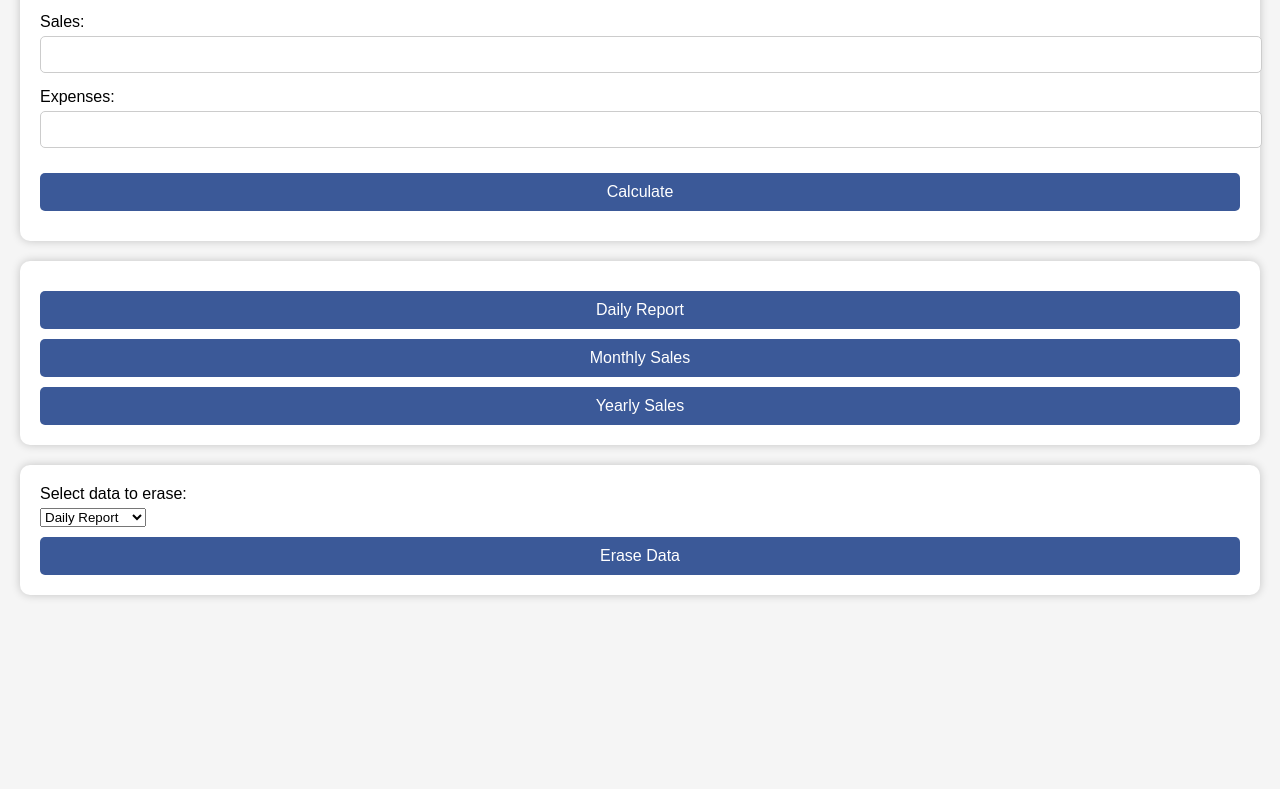
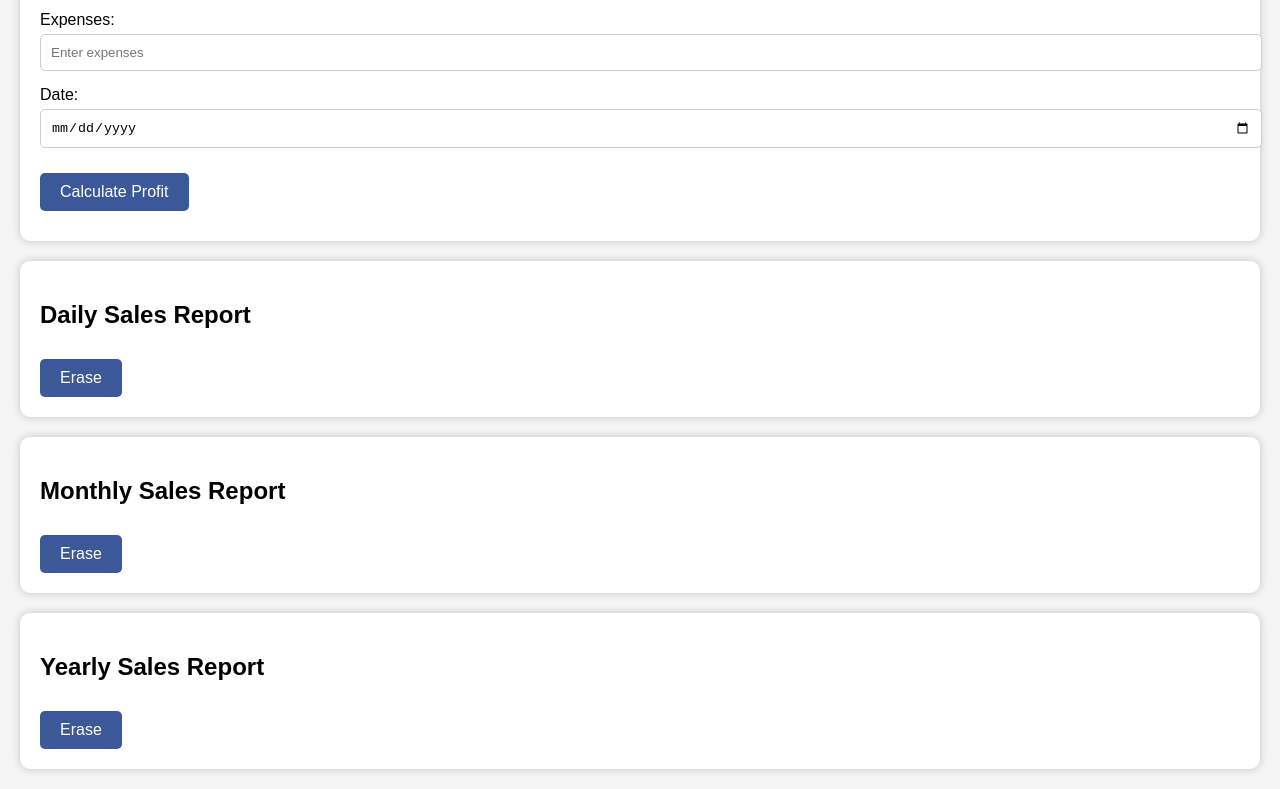
Before and after one commit to yuzithzu/King-Juice, a plain HTML site: page sales-report.html in a window 1280 px wide. Shown: the part 181-970 px from the top of the page. Before the commit the page ends 800 px from the top, so only its background shows below. Drawn offline with Linux system fonts and the light colour scheme.

Commit message:
Update sales-report.html

```diff
--- a/sales-report.html
+++ b/sales-report.html
@@ -12,8 +12,6 @@
     font-family: Arial, sans-serif;
     background-color: #F5F5F5;
   }
-
-  /* Header Styles */
   .header {
     text-align: center;
     padding: 20px;
@@ -24,7 +22,6 @@
     margin: 0;
     font-size: 2rem;
   }
-
   /* Content Styles */
   .content {
     padding: 20px;
@@ -45,7 +42,6 @@
     border-radius: 5px;
   }
   .content button {
-    width: 100%; /* Full width on mobile */
     padding: 10px 20px;
     background-color: #3B5998;
     color: white;
@@ -63,7 +59,6 @@
     margin-top: 10px;
     font-size: 1.2rem;
   }
-
   /* Table Styles */
   table {
     width: 100%;
@@ -75,10 +70,50 @@
     border-bottom: 1px solid #ddd;
     text-align: left;
   }
+  /* Add animation to auto-hide content */
+  .content.fade-out {
+    animation: fadeOut 5s forwards;
+  }
+
+  @keyframes fadeOut {
+    0% { opacity: 1; }
+    100% { opacity: 0; display: none; }
+  }
 </style>
+</head>
+<body>
+  <div class="header">
+    <h1>Sales Report Application</h1>
+  </div>
+  <div class="content">
+    <label for="salesInput">Sales Amount:</label>
+    <input type="number" id="salesInput" placeholder="Enter sales amount" required>
+    <label for="expensesInput">Expenses:</label>
+    <input type="number" id="expensesInput" placeholder="Enter expenses" required>
+    <label for="dateInput">Date:</label>
+    <input type="date" id="dateInput" required>
+    <button onclick="calculateProfit()">Calculate Profit</button>
+    <div class="result" id="result"></div>
+  </div>
+  <div class="content">
+    <h2>Daily Sales Report</h2>
+    <button onclick="eraseDailyReport()">Erase</button>
+    <div id="dailyReportTable"></div>
+  </div>
+  <div class="content">
+    <h2>Monthly Sales Report</h2>
+    <button onclick="eraseMonthlyReport()">Erase</button>
+    <div id="monthlyReportTable"></div>
+  </div>
+  <div class="content">
+    <h2>Yearly Sales Report</h2>
+    <button onclick="eraseYearlyReport()">Erase</button>
+    <div id="yearlyReportTable"></div>
+  </div>
+
   <script>
-  // Global variable to store data
-  const salesData = [];
+    // Global variables to store data
+    const dailySalesData = [];
 
     // Function to calculate profit
     function calculateProfit() {
@@ -89,19 +124,23 @@
       const profit = salesInput - expensesInput;
       const resultElement = document.getElementById('result');
       resultElement.innerHTML = `Profit for ${dateInput}: PHP${profit.toFixed(2)}`;
-    salesData.push({ date: dateInput, profit });
+      dailySalesData.push({ date: dateInput, profit });
+
+      generateDailyReport();
+      generateMonthlySales();
+      generateYearlySales();
     }
 
     // Function to generate daily report
     function generateDailyReport() {
-    const reportTable = document.getElementById('reportTable');
+      const reportTable = document.getElementById('dailyReportTable');
       let html = `
         <table>
           <tr>
             <th>Date</th>
             <th>Profit</th>
           </tr>`;
-    for (const entry of salesData) {
+      for (const entry of dailySalesData) {
         html += `
           <tr>
             <td>${entry.date}</td>
@@ -115,7 +154,7 @@
     // Function to generate monthly sales
     function generateMonthlySales() {
       const monthlySales = {};
-    for (const entry of salesData) {
+      for (const entry of dailySalesData) {
         const [year, month] = entry.date.split('-');
         const key = `${year}-${month}`;
         if (!monthlySales[key]) {
@@ -124,7 +163,7 @@
         monthlySales[key] += entry.profit;
       }
 
-    const reportTable = document.getElementById('reportTable');
+      const reportTable = document.getElementById('monthlyReportTable');
       let html = `
         <table>
           <tr>
@@ -145,7 +184,7 @@
     // Function to generate yearly sales
     function generateYearlySales() {
       const yearlySales = {};
-    for (const entry of salesData) {
+      for (const entry of dailySalesData) {
         const [year] = entry.date.split('-');
         if (!yearlySales[year]) {
           yearlySales[year] = 0;
@@ -153,7 +192,7 @@
         yearlySales[year] += entry.profit;
       }
 
-    const reportTable = document.getElementById('reportTable');
+      const reportTable = document.getElementById('yearlyReportTable');
       let html = `
         <table>
           <tr>
@@ -171,54 +210,42 @@
       reportTable.innerHTML = html;
     }
 
-  // Function to erase data
-  function eraseData() {
-    const eraseSelect = document.getElementById('eraseSelect');
-    const selectedValue = eraseSelect.value;
+    // Function to erase daily report
+    function eraseDailyReport() {
+      dailySalesData.length = 0; // Clear the array
+      generateDailyReport(); // Update the report
+    }
 
-    if (selectedValue === 'daily') {
-      // Erase daily report
-      document.getElementById('reportTable').innerHTML = '';
-    } else if (selectedValue === 'monthly') {
-      // Erase monthly sales
-      // ... (your code to erase monthly sales data)
-    } else if (selectedValue === 'yearly') {
-      // Erase yearly sales
-      // ... (your code to erase yearly sales data)
+    // Function to erase monthly report
+    function eraseMonthlyReport() {
+      dailySalesData.length = 0; // Clear the array
+      generateMonthlySales(); // Update the report
     }
+
+    // Function to erase yearly report
+    function eraseYearlyReport() {
+      dailySalesData.length = 0; // Clear the array
+      generateYearlySales(); // Update the report
     }
+
+    // Function to auto-hide report sections after a delay
+    function autoHideContent(elementId) {
+      const element = document.getElementById(elementId);
+      element.classList.add('fade-out');
+    }
+
+    // Auto-hide report sections after a delay
+    setTimeout(() => {
+      autoHideContent('dailyReportTable');
+    }, 5000); // 5 seconds
+
+    setTimeout(() => {
+      autoHideContent('monthlyReportTable');
+    }, 10000); // 10 seconds
+
+    setTimeout(() => {
+      autoHideContent('yearlyReportTable');
+    }, 15000); // 15 seconds
   </script>
-</head>
-<body>
-  <div class="header">
-    <h1>Sales Report</h1>
-  </div>
-  <div class="content">
-    <form>
-      <label for="dateInput">Date:</label>
-      <input type="date" id="dateInput">
-      <label for="salesInput">Sales:</label>
-      <input type="number" id="salesInput" step="0.01">
-      <label for="expensesInput">Expenses:</label>
-      <input type="number" id="expensesInput" step="0.01">
-      <button type="button" id="calculateButton" onclick="calculateProfit()">Calculate</button>
-    </form>
-    <div class="result" id="result"></div>
-  </div>
-  <div class="content">
-    <button class="report-button" id="dailyReportButton" onclick="generateDailyReport()">Daily Report</button>
-    <button class="report-button" id="monthlySalesButton" onclick="generateMonthlySales()">Monthly Sales</button>
-    <button class="report-button" id="yearlySalesButton" onclick="generateYearlySales()">Yearly Sales</button>
-    <div id="reportTable"></div>
-  </div>
-  <div class="content">
-    <label for="eraseSelect">Select data to erase:</label>
-    <select id="eraseSelect">
-      <option value="daily">Daily Report</option>
-      <option value="monthly">Monthly Sales</option>
-      <option value="yearly">Yearly Sales</option>
-    </select>
-    <button class="erase-button" id="eraseDataButton" onclick="eraseData()">Erase Data</button>
-  </div>
 </body>
 </html>
```
Lines whose indentation alone changed are shown as unchanged.
